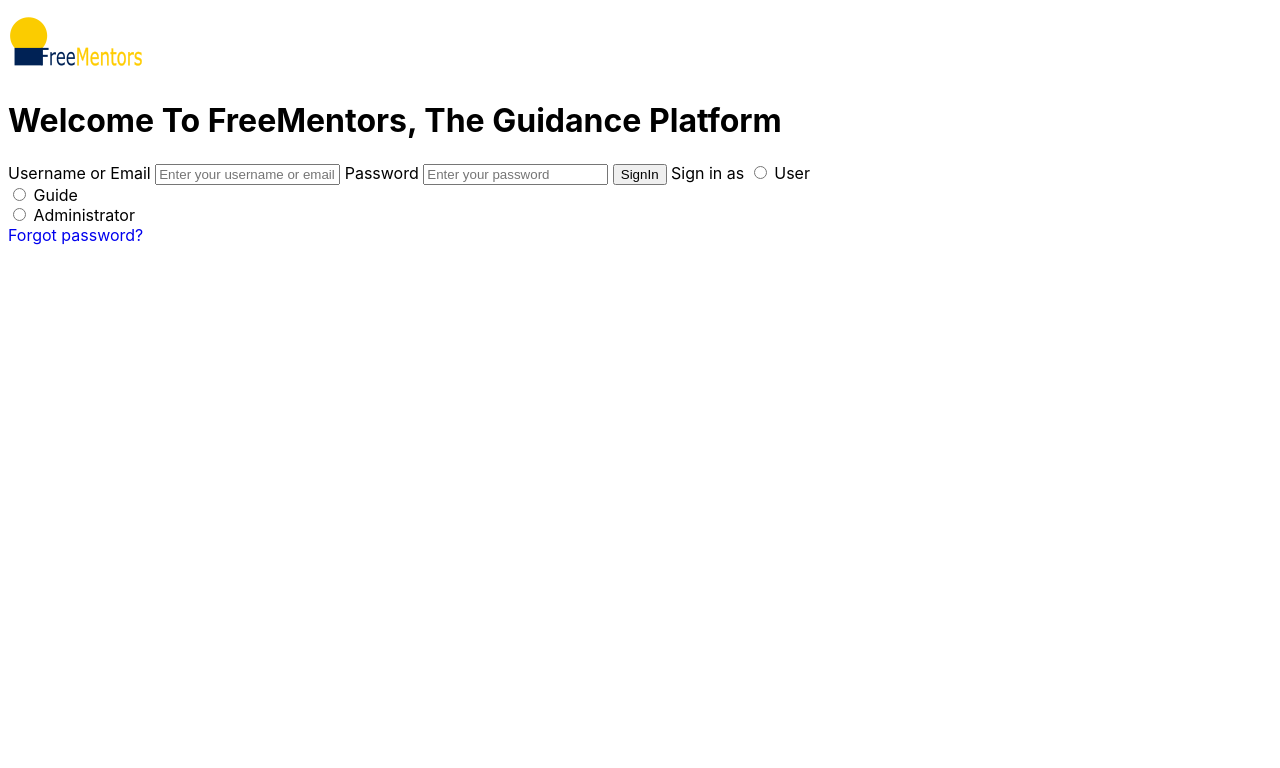
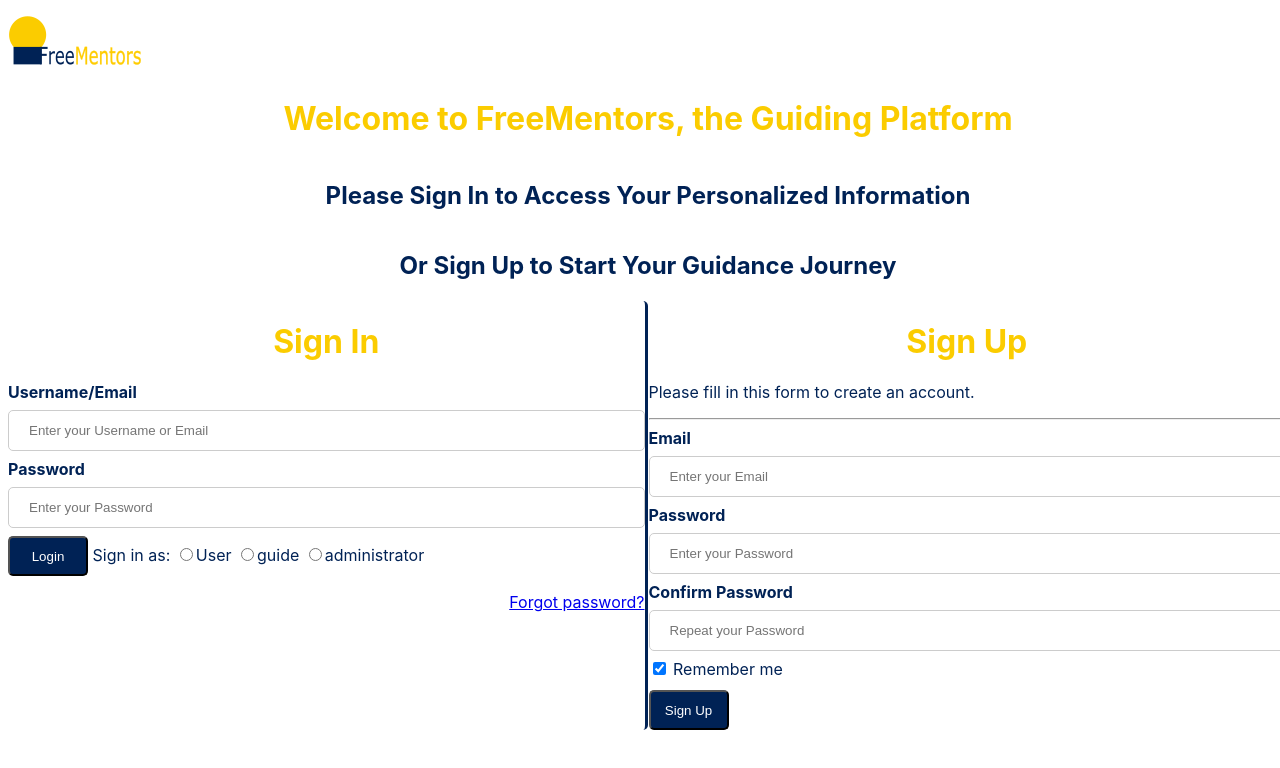
Before and after one commit to FreeCurious/FreeMentors-2, a website: page UI/HTML/Credentials.html in a window 1280 px wide. Drawn offline with Linux system fonts and the light colour scheme.

Commit message:
ft-new-credentials-page-to-sign-in-or-sign-up
ft-new-credentials-page-to-sign-in-or-sign-up

```diff
--- /dev/null
+++ b/UI/CSS/credentials.css
@@ -0,0 +1,66 @@
+*{
+    box-sizing: border-box;
+    border-radius: 5px;
+
+    }
+body{
+    width:100%;
+    display: grid;
+    grid-template-rows: repeat(1fr, 1fr,1fr);
+    grid-gap: 1px;
+    background-color: white;
+    align-items: center;
+    font-family: -apple-system, BlinkMacSystemFont, 'Segoe UI', Roboto, Oxygen, Ubuntu, Cantarell, 'Open Sans', 'Helvetica Neue', sans-serif;
+    outline-offset: 3px;
+    border-width: medium;
+}
+header{
+    width: 100%;
+    display: grid;
+    grid-template-columns: 5fr 1fr;
+    grid-gap: 1px;
+    vertical-align: middle;
+    color: #002255ff;
+    text-shadow: 5px 5px 5px grey;
+
+}
+h1, h2{
+    text-align: center;
+}
+
+h1{
+    color: #fbcc00ff;
+}
+h2{
+    color: #002255ff;
+}
+.MainContent{
+    display: grid;
+    grid-template-columns: 1fr 1fr;
+    grid-gap: 1px;
+    color:#002255ff;
+}
+form {
+    border-right: 3px solid #002255ff;
+}
+input[type=text], input[type=password]{
+    width: 100%;
+    padding: 12px 20px;
+    margin: 8px 0;
+    display: inline-block;
+    border: 1px solid #ccc;
+    box-sizing: border-box;
+  }
+  span.psw {
+    float: right;
+    padding-top: 16px;
+  }
+  button{
+    background-color: #002255ff;
+    color: white;
+    text-align: center;
+    text-justify: auto;
+    width: 80px;
+    height: 40px;
+    cursor: pointer;
+  }
--- a/UI/HTML/Credentials.html
+++ b/UI/HTML/Credentials.html
@@ -5,42 +5,64 @@
     <meta name="description" content="Free Mentors, A Platform for Professionals Looking For Guidance">
     <meta name="keywords" content="Mentors, guidance, advises, guides, counsellors">
      <meta name="viewport" content="width=device-width">
-    <link rel="stylesheet" type="text/css" href="../CSS/main.css">
-    <script src="../js/main.js"></script>
+    <link rel="stylesheet" type="text/css" href="../CSS/credentials.css">
+    <link rel="stylesheet" href="https://cdnjs.cloudflare.com/ajax/libs/font-awesome/4.7.0/css/font-awesome.min.css">
+    <script src="./UI/js/main.js"></script>
    </head>
 <body>
     <header>
         <div class="logo">
-        <a href="./index.html">
+          <a href="./UI/HTML/index.html">
             <img src="../assets/fm_logo.png" alt="FreeMentors">
           </a>
         </div>
     </header>
-    <div class="welcome"><h1>Welcome To FreeMentors, The Guidance Platform</h1></div>
+    <h1>Welcome to FreeMentors, the Guiding Platform</h1>
+    <h2>Please Sign In to Access Your Personalized Information</h2>
+    <h2>Or Sign Up to Start Your Guidance Journey</h2>
     <div class="MainContent">
-      <div class="login">
-          <form class="signincard">
-              <div class="signincontainer">
-                  <label for="usernamemail">Username or Email</label>
-                  <input type="text" placeholder="Enter your username or email" name="usernamemail" required>
-                  <label for="password">Password</label>
-                  <input type="text" placeholder="Enter your password" name="password" required>
-                  <button type="submit">SignIn</button>
-                  <label for="loginas">Sign in as</label>
-                  <input type="radio" name="type" value="user"> User<br>
-                  <input type="radio" name="type" value="Guide"> Guide<br>
-                  <input type="radio" name="type" value="Admin"> Administrator
+      <form>
+        <h1>Sign In</h1>
+        <div class="container">
+            <label for="uname"><b>Username/Email</b></label>
+            <input type="text" placeholder="Enter your Username or Email" name="uname" required>
+
+            <label for="psw"><b>Password</b></label>
+            <input type="password" placeholder="Enter your Password" name="psw" required>
+            <button type="submit">Login</button>
+            <label>
+              Sign in as:
+            <input type="radio">User
+            <input type="radio">guide
+            <input type="radio">administrator</label>
           </div>
-              <div class="forgotpass">
+          <div class="container">
               <span class="psw"><a href="#">Forgot password?</a></span>
             </div>
           </form>
+          <form>
+            <h1>Sign Up</h1>
+              <div class="container">
+                  <p>Please fill in this form to create an account.</p>
+                  <hr>
+
+                  <label for="email"><b>Email</b></label>
+                  <input type="text" placeholder="Enter your Email" name="email" required>
+
+                  <label for="psw"><b>Password</b></label>
+                  <input type="password" placeholder="Enter your Password" name="psw" required>
+
+                  <label for="psw-repeat"><b>Confirm Password</b></label>
+                  <input type="password" placeholder="Repeat your Password" name="psw-repeat" required>
+
+                  <label>
+                    <input type="checkbox" checked="checked" name="remember" style="margin-bottom:15px"> Remember me
+                  </label>
+                  <div class="clearfix">
+                    <button type="submit" class="signupbtn">Sign Up</button>
                   </div>
-      <div class="signup"></div>
                 </div>
-    <div class="footer">
-
+          </form>
     </div>
 
 </body>
-</html>
```
Also changed, not shown: index.html (+2 -3 lines). Lines whose indentation alone changed are shown as unchanged.
